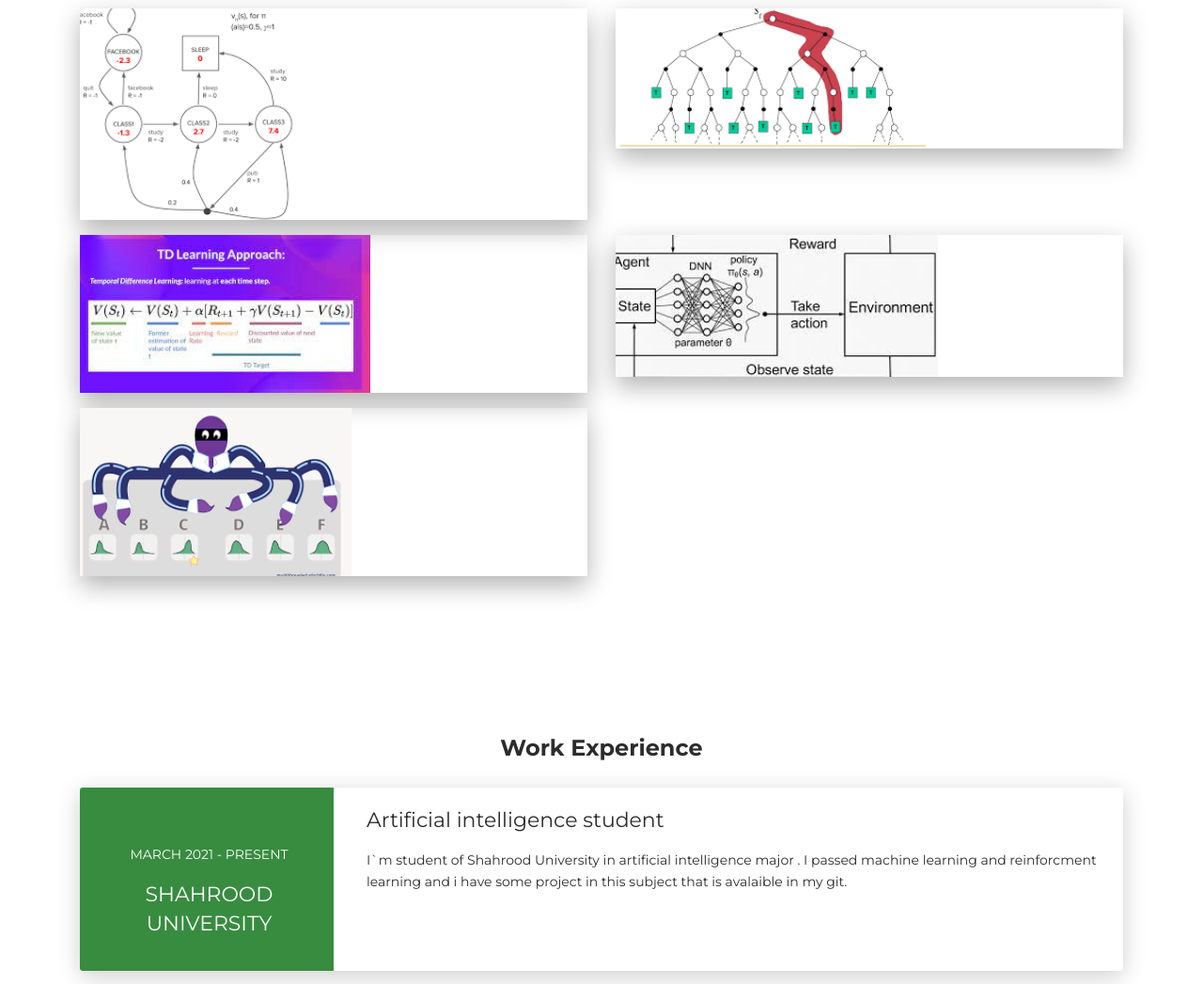
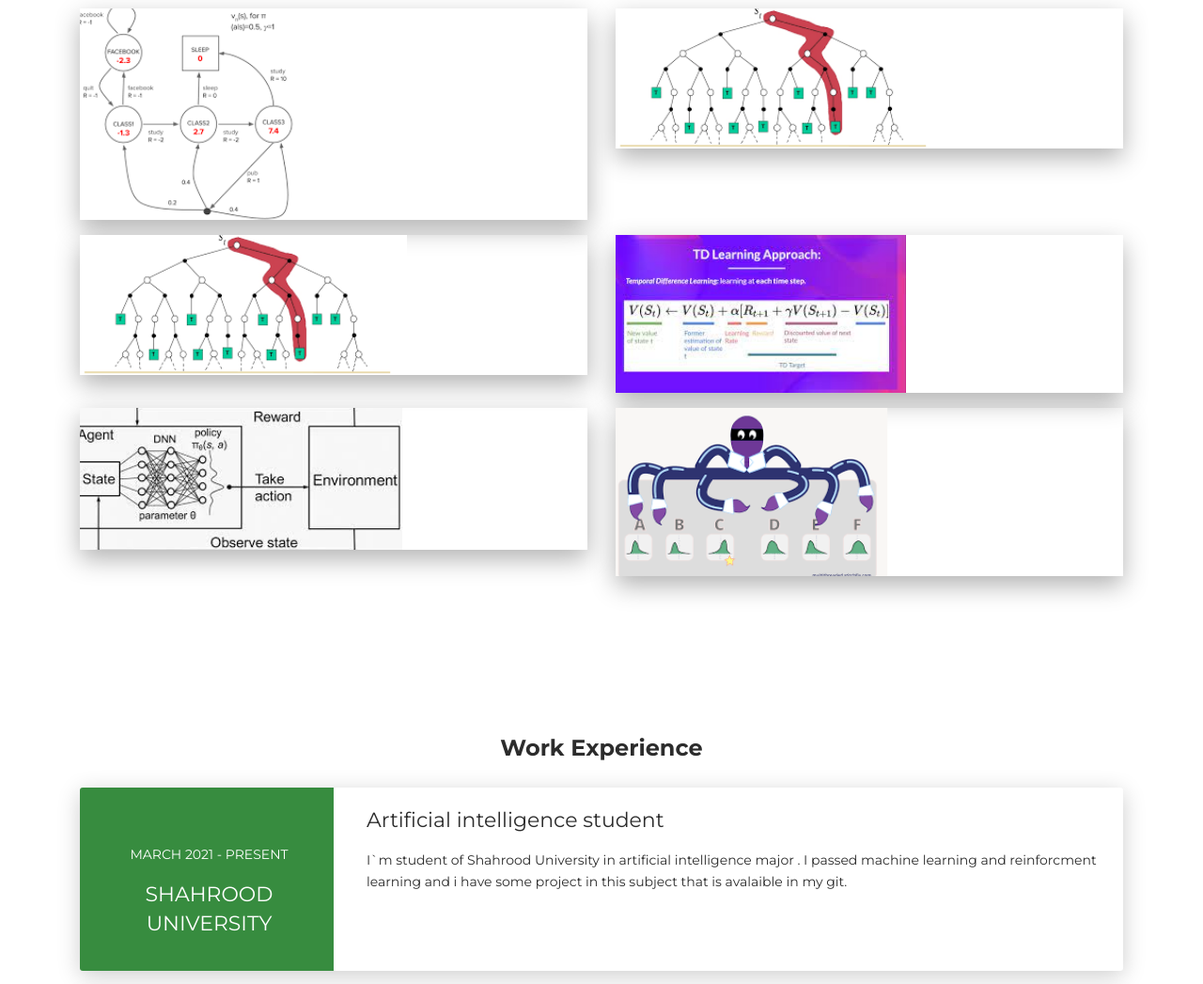
Before and after one commit to mohsentelgerdy/mohsentelgerdy.github.io, a plain HTML site: page index.html in a window 1280 px wide. Shown: the part 1591-2638 px from the top of the page at 94% size. Drawn offline with Linux system fonts and the light colour scheme.

Commit message:
add monte carlo on policy to portfolio

```diff
--- a/index.html
+++ b/index.html
@@ -196,6 +196,16 @@
                   <figure class="cc-effect"><img src="images/mc.png" alt="Image"/>
                     <figcaption>
                       <div class="h4">MonteCarlo</div>
+                      <!-- <p>Web Development</p> -->
+                    </figcaption>
+                  </figure></a></div>
+
+            </div>
+            <div class="col-md-6">
+              <div class="cc-porfolio-image img-raised" data-aos="fade-up" data-aos-anchor-placement="top-bottom"><a href="https://github.com/mohsentelgerdy/RL/blob/master/monte_carlo_control_problem_cSQ9nWF.ipynb">
+                  <figure class="cc-effect"><img src="images/mc.png" alt="Image"/>
+                    <figcaption>
+                      <div class="h4">MonteCarlo Onpolicy</div>
                       <!-- <p>Web Development</p> -->
                     </figcaption>
                   </figure></a></div>
```
